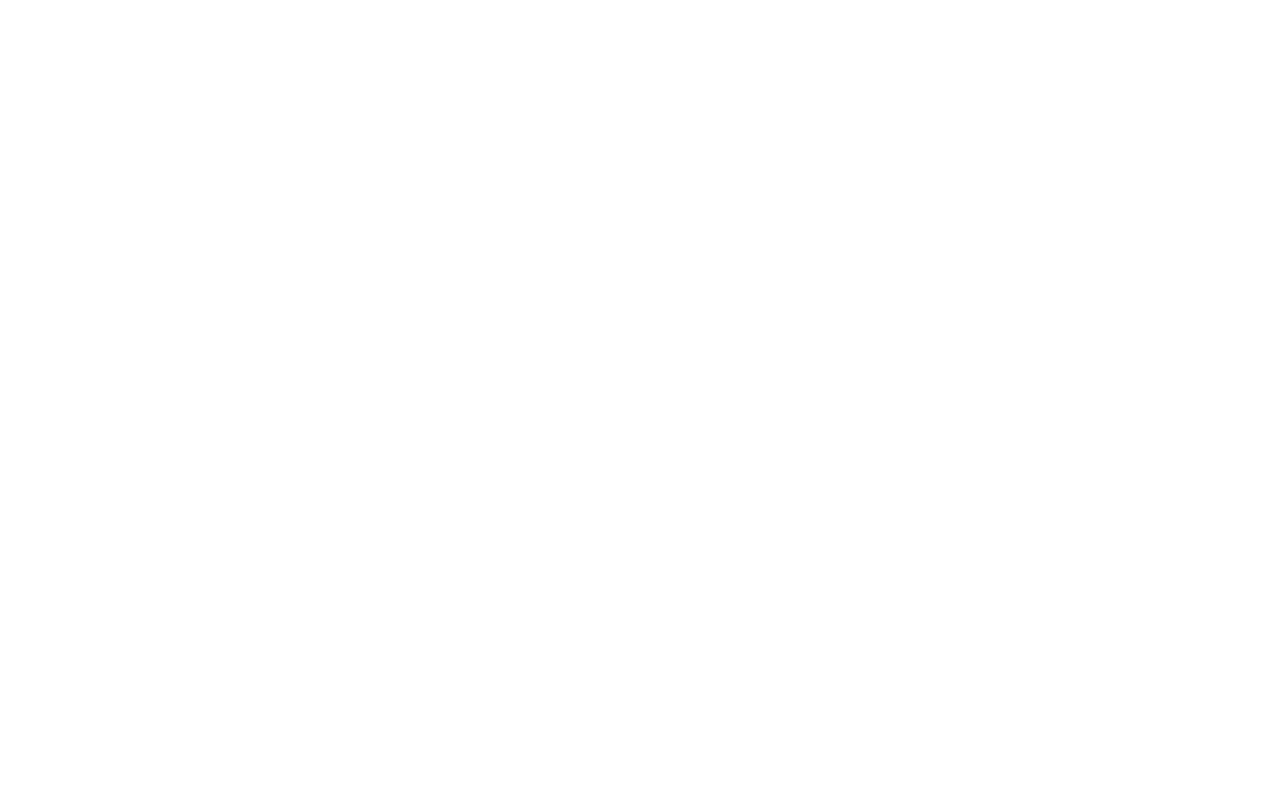
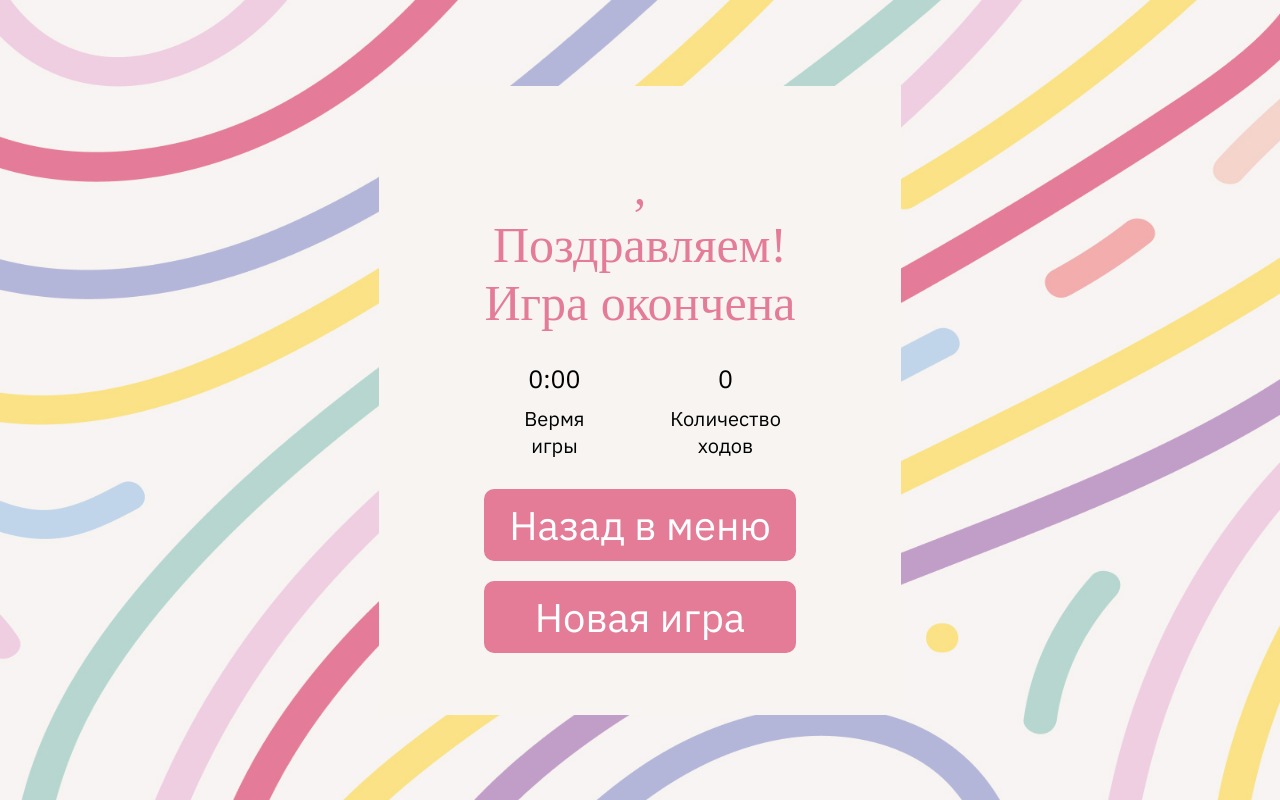
Before and after one commit to Andrenord282/hackathon-team-16-client, a React (Create React App) app: page /game-win-page in a window 1280 px wide. Built offline with nearby package versions, Linux system fonts and the light colour scheme.

Commit message:
допилил страницу победителя

```diff
--- a/src/pages/GameWinPage/GameWinPage.jsx
+++ b/src/pages/GameWinPage/GameWinPage.jsx
@@ -1,8 +1,13 @@
+import { GameWin } from "widgets/GameWin/GameWin";
+import "./GameWinPage.scss";
+
 const GameWinPage = () => {
     return (
         <div className="game-win-page">
             <div className="game-win-page__container">
-                <div className="game-win-page__content"></div>
+                <div className="game-win-page__content">
+                    <GameWin />
+                </div>
             </div>
         </div>
     );
--- a/src/pages/GameWinPage/GameWinPage.scss
+++ b/src/pages/GameWinPage/GameWinPage.scss
@@ -1,7 +1,23 @@
 .game-win-page {
+    width: 100%;
+    height: 100%;
+    display: flex;
+    align-items: center;
+    justify-content: center;
+    background-image: url("../../../public/img/bg.jpg");
+    background-position: center center;
+    background-size: 100% 100%;
+    background-repeat: no-repeat;
 }
 
 .game-win-page__container {
+    display: flex;
+    align-items: center;
+    justify-content: center;
+    height: 100%;
+    max-width: 1480px;
+    padding: 0 20px;
+    margin: 0 auto;
 }
 
 .game-win-page__content {
--- a/src/widgets/GameWin/GameWin.jsx
+++ b/src/widgets/GameWin/GameWin.jsx
@@ -1,7 +1,40 @@
+import { Link } from "react-router-dom";
+import { useGameWinState } from "./hooks/useGameWinState";
+
+import "./GameWin.scss";
+
 const GameWin = () => {
+    const { player, elapsedTimer, movesCount } = useGameWinState();
+
     return (
         <div className="game-win">
-            <div className="game-win__content">GameWin</div>
+            <div className="game-win__content">
+                <h1 className="game-win__title">
+                    {" "}
+                    {player}, <br /> Поздравляем! <br /> Игра окончена
+                </h1>
+                <div className="game-win__statistics">
+                    <div className="game-win__statistics-item">
+                        <span className="game-win__statistics-item-value">{elapsedTimer}</span>
+                        <span className="game-win__statistics-item-text">
+                            Вермя <br /> игры
+                        </span>
+                    </div>
+                    <div className="game-win__statistics-item">
+                        <span className="game-win__statistics-item-value">{movesCount}</span>
+                        <span className="game-win__statistics-item-text">
+                            Количество <br />
+                            ходов
+                        </span>
+                    </div>
+                </div>
+                <Link to={"/"} className="game-win____btn">
+                    Назад в меню
+                </Link>
+                <Link to={"/game-board"} className="game-win____btn">
+                    Новая игра
+                </Link>
+            </div>
         </div>
     );
 };
--- a/src/widgets/GameWin/GameWin.scss
+++ b/src/widgets/GameWin/GameWin.scss
@@ -1,4 +1,81 @@
 .game-win {
+    width: 100%;
+    max-width: 700px;
+    padding: 72px 105px 62px 105px;
+    background-color: #f7f4f2;
 }
+
 .game-win__content {
 }
+
+.game-win__title {
+    color: #e47c98;
+    font-family: Yeasty Flavors;
+    font-size: 50px;
+    font-style: normal;
+    font-weight: 400;
+    line-height: normal;
+    text-align: center;
+    margin-bottom: 30px;
+}
+
+.game-win__statistics {
+    display: flex;
+    align-items: flex-start;
+    flex-wrap: wrap;
+    justify-content: space-between;
+    margin-bottom: 30px;
+    gap: 0 20px;
+}
+
+.game-win__statistics-item {
+    flex: 0 1 45%;
+    display: flex;
+    flex-direction: column;
+    align-items: center;
+    gap: 10px 0;
+}
+
+.game-win__statistics-item-value {
+    display: block;
+    color: #000;
+    font-family: IBM Plex Sans;
+    font-size: 25px;
+    font-style: normal;
+    font-weight: 400;
+    line-height: normal;
+    text-align: center;
+}
+
+.game-win__statistics-item-text {
+    display: block;
+    color: #000;
+    font-family: IBM Plex Sans;
+    font-size: 20px;
+    font-style: normal;
+    font-weight: 400;
+    line-height: normal;
+    text-align: center;
+}
+
+.game-win____btn {
+    width: 100%;
+    max-width: 488px;
+    display: block;
+    color: #fff;
+    font-family: IBM Plex Sans;
+    font-size: 40px;
+    font-style: normal;
+    font-weight: 400;
+    line-height: normal;
+    border-radius: 10px;
+    background: #e47c98;
+    text-align: center;
+    text-decoration: none;
+    margin: 0 auto;
+    padding: 10px;
+}
+
+.game-win____btn:not(:last-child) {
+    margin-bottom: 20px;
+}
--- /dev/null
+++ b/src/widgets/GameWin/hooks/useGameWinState.js
@@ -0,0 +1,14 @@
+import { useGameContext } from "context/useGameContext";
+import { formatTime } from "utilities/formatTime";
+
+const useGameWinState = () => {
+    const { player, elapsedTimer, movesCount } = useGameContext();
+
+    return {
+        player: player.charAt(0).toUpperCase() + player.slice(1),
+        elapsedTimer: formatTime(elapsedTimer),
+        movesCount,
+    };
+};
+
+export { useGameWinState };
```
